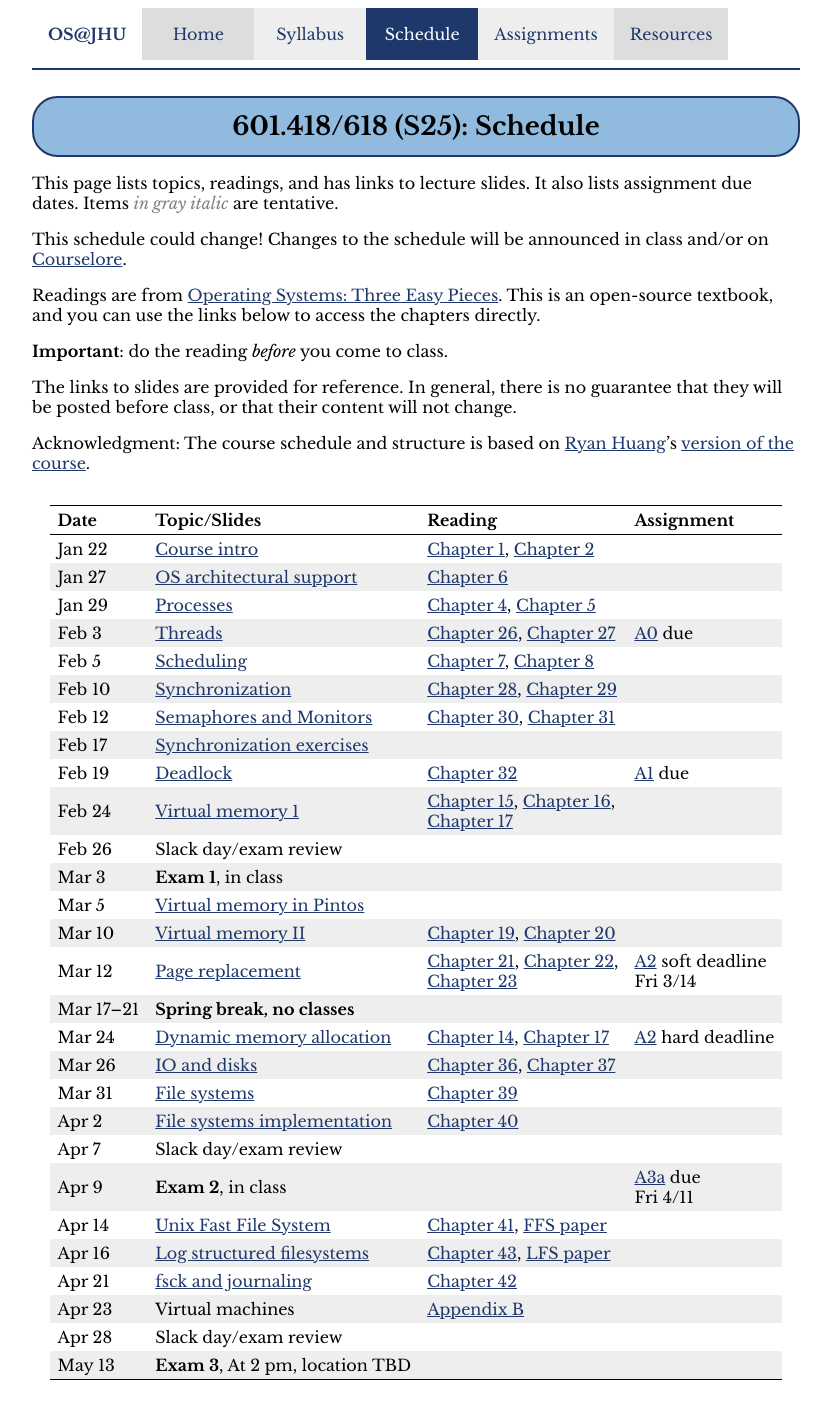
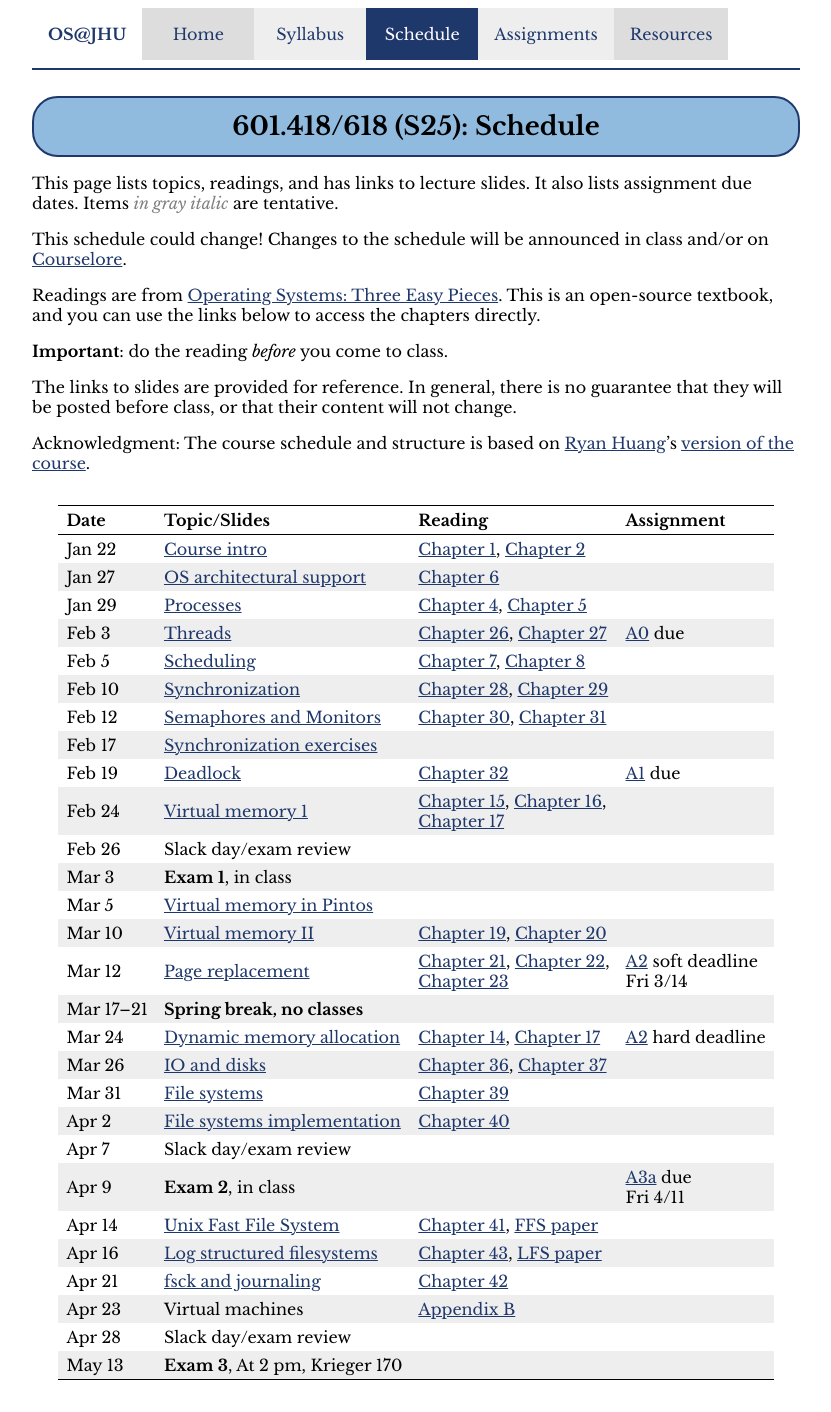
Before and after one commit to jhuopsys/spring2025, a Jekyll site: the page built from schedule.md, in a window 1280 px wide. Shown: the whole page, without its empty margins (224-1055 px from the left). Built offline with Jekyll 4.4.1, drawn with Linux system fonts in a browser that asks for light colours.

Commit message:
Exam 3 location

```diff
--- a/schedule.csv
+++ b/schedule.csv
@@ -26,4 +26,4 @@
 Apr 21,"fsck and journaling",lectures/lecture19.pdf,,"[Chapter 42](http://pages.cs.wisc.edu/~remzi/OSTEP/file-journaling.pdf)"
 Apr 23,"Virtual machines",,,"[Appendix B](http://pages.cs.wisc.edu/~remzi/OSTEP/vmm-intro.pdf)",
 Apr 28,"Slack day/exam review",,,,
-May 13,"**Exam 3**, At 2 pm, location TBD"
+May 13,"**Exam 3**, At 2 pm, Krieger 170"
--- a/schedule.md
+++ b/schedule.md
@@ -55,4 +55,4 @@
 Apr 21 | [fsck and journaling](lectures/lecture19.pdf) | [Chapter 42](http://pages.cs.wisc.edu/~remzi/OSTEP/file-journaling.pdf) |
 Apr 23 | Virtual machines | [Appendix B](http://pages.cs.wisc.edu/~remzi/OSTEP/vmm-intro.pdf) |
 Apr 28 | Slack day/exam review |  |
-May 13 | **Exam 3**, At 2 pm, location TBD |  |
+May 13 | **Exam 3**, At 2 pm, Krieger 170 |  |
```
